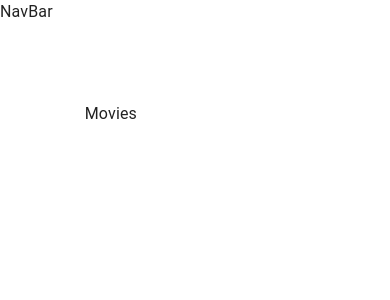
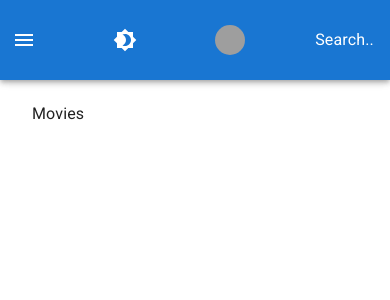
Before and after one commit to ericsoon/movie21, a React (Create React App) app: page / in a window 390 px wide. Shown: the top 300 px of the page. Built offline with nearby package versions, Linux system fonts and the light colour scheme; grey boxes are pictures that could not be loaded.

Commit message:
added some icons on the navigation bar with mui

```diff
--- a/public/index.html
+++ b/public/index.html
@@ -24,6 +24,8 @@
       work correctly both with client-side routing and a non-root public URL.
       Learn how to configure a non-root public URL by running `npm run build`.
     -->
+    <link rel="stylesheet" href="https://fonts.googleapis.com/css?family=Roboto:300,400,500,700&display=swap"/>
+
     <title>Movie21</title>
   </head>
   <body>
--- a/src/components/NavBar/NavBar.jsx
+++ b/src/components/NavBar/NavBar.jsx
@@ -1,9 +1,72 @@
 import React from 'react';
 
+import { AppBar, IconButton, Toolbar, Drawer, Button, Avatar, useMediaQuery } from '@mui/material';
+import { Menu, AccountCircle, Brightness4, Brightness7 } from '@mui/icons-material';
+import { Link } from 'react-router-dom';
+import { useTheme } from '@mui/material/styles';
+
+import useStyles from './styles';
+
 const NavBar = () => {
-  console.log('NavBar');
+  const classes = useStyles();
+
+  const isMobile = useMediaQuery('(max-width:600px)');
+  // to adjust the size between mobile and others
+
+  const theme = useTheme();
+
+  const isAuthenticated = true;
+  // to know the user is login or not
+
   return (
-    <div>NavBar</div>
+    <>
+      <AppBar position="fixed">
+        <Toolbar className={classes.toolbar}>
+          {isMobile && (
+            <IconButton
+              color="inherit"
+              edge="start"
+              style={{ outline: 'none' }}
+              onClick={() => {}}
+              className={classes.menuButton}
+            >
+              <Menu />
+            </IconButton>
+          )}
+          <IconButton
+            color="inherit"
+            sx={{ ml: 1 }}
+            onClick={() => {}}
+          >
+            {theme.palette.mode === 'dark' ? <Brightness7 /> : <Brightness4 />}
+          </IconButton>
+          {!isMobile && 'Search..'}
+          <div>
+            {!isAuthenticated ? (
+              <Button color="inherit" onClick={() => {}}>
+                Login &nbsp;
+              </Button>
+            ) : (
+              <Button
+                color="inherit"
+                component={Link}
+                to="/profile/123"
+                className={classes.linkButton}
+                onClick={() => {}}
+              >
+                {!isMobile && <>My Movies &nbsp;</>}
+                <Avatar
+                  style={{ width: 30, height: 30 }}
+                  alt="Profile"
+                  src="https://repository-images.githubusercontent.com/130118224/a2c75780-e0a9-11eb-8494-3581a0b1c93b"
+                />
+              </Button>
+            )}
+          </div>
+          {isMobile && 'Search..'}
+        </Toolbar>
+      </AppBar>
+    </>
   );
 };
 
--- /dev/null
+++ b/src/components/NavBar/styles.js
@@ -0,0 +1,20 @@
+import { makeStyles } from '@mui/styles';
+
+export default makeStyles((theme) => ({
+  toolbar: {
+    height: '80px',
+    display: 'flex',
+    justifyContent: 'space-between',
+    marginLeft: '240px',
+    [theme.breakpoints.down('sm')]: {
+      marginLeft: '0',
+      flexWrap: 'wrap',
+    },
+  },
+  menuButton: {
+    marginRight: theme.spacing(2),
+    [theme.breakpoints.up('sm')]: {
+      display: 'none',
+    },
+  },
+}));
--- a/src/index.js
+++ b/src/index.js
@@ -2,12 +2,17 @@
 import ReactDom from 'react-dom';
 
 import { BrowserRouter } from 'react-router-dom';
+import { createTheme, ThemeProvider } from '@mui/material';
 
 import App from './components/App';
 
+const theme = createTheme({});
+
 ReactDom.render(
-  <BrowserRouter>
-    <App />
-  </BrowserRouter>,
+  <ThemeProvider theme={theme}>
+    <BrowserRouter>
+      <App />
+    </BrowserRouter>
+  </ThemeProvider>,
   document.getElementById('root'),
 );
```
